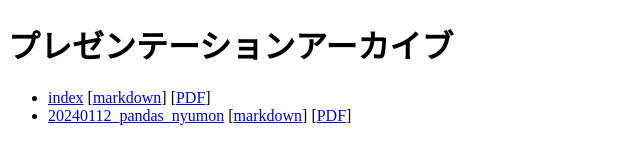
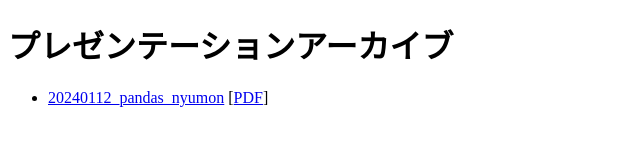
Before and after one commit to matsu2254/study, a plain HTML site: page index.html in a window 1280 px wide. Shown: the whole page, without its empty margins (0-640 px from the left). Drawn offline with Linux system fonts and the light colour scheme.

Commit message:
Deploying to gh-pages from @ matsu2254/it_study_group@f36a14e2efe968786301c85cd924354dc8100078 🚀

```diff
--- a/index.html
+++ b/index.html
@@ -8,16 +8,8 @@
 <h1>プレゼンテーションアーカイブ</h1>
 <ul>
   <li>
-    <a href="./index.html" target="_blank">index</a>
-    <span>
-      [<a href="./index.md" target="_blank">markdown</a>]
-      [<a href="./index.pdf" target="_blank">PDF</a>]
-    </span>
-  </li>
-  <li>
     <a href="./docs/20240112_pandas_nyumon.html" target="_blank">20240112_pandas_nyumon</a>
     <span>
-      [<a href="./docs/20240112_pandas_nyumon.md" target="_blank">markdown</a>]
       [<a href="./docs/20240112_pandas_nyumon.pdf" target="_blank">PDF</a>]
     </span>
   </li>
```
Also changed, not shown: 2 other files.
